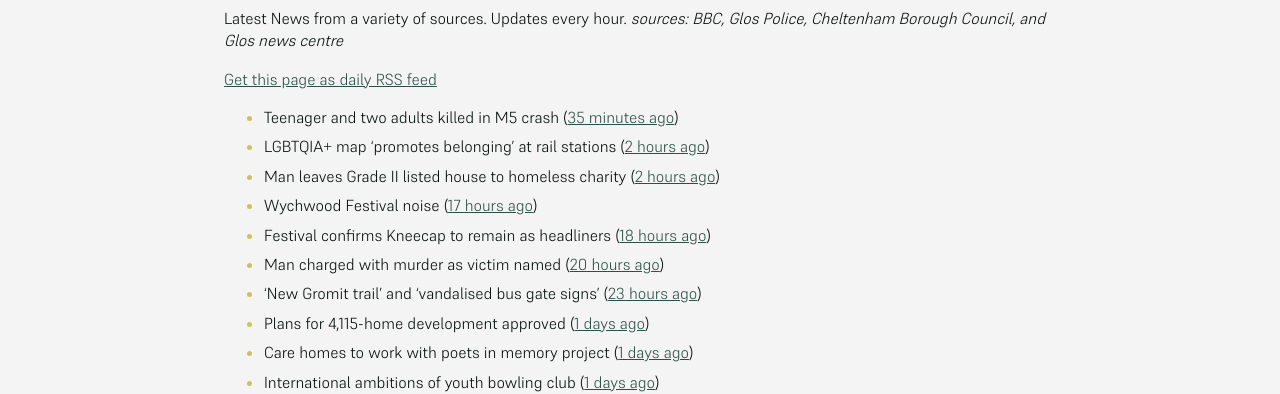
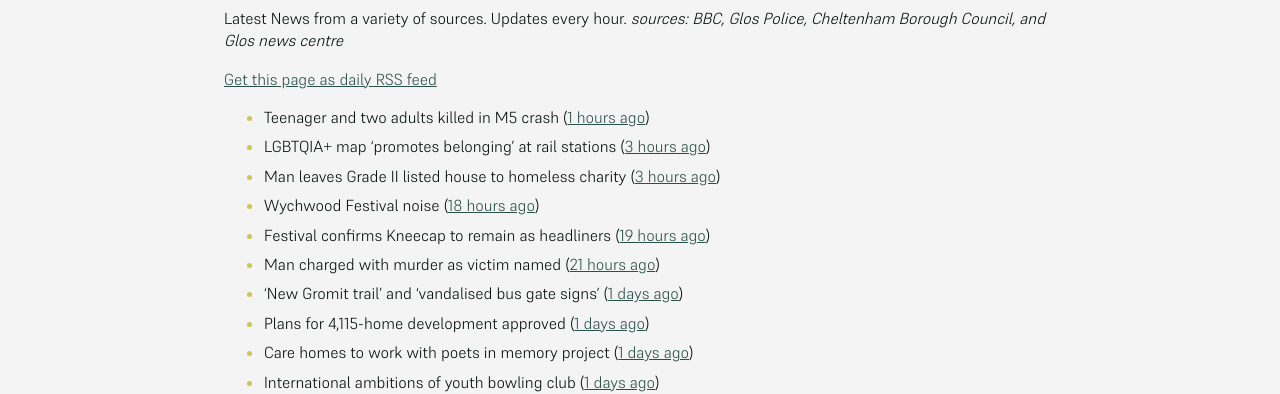
Before and after one commit to mat-0/cheltenham-open-data, a Jekyll site: the page built from _pages/news.md, in a window 1280 px wide. Shown: the part 266-660 px from the top of the page. Built offline with Jekyll 4.4.1, drawn with Linux system fonts in a browser that asks for light colours.

Commit message:
Updated 2025-05-31 09:58:15

```diff
--- a/_pages/news.md
+++ b/_pages/news.md
@@ -12,13 +12,13 @@ _sources: BBC, Glos Police, Cheltenham Borough Council, and Glos news centre_
 [Get this page as daily RSS feed](/daily.rss)
 
 <!-- news_marker starts -->
-- Teenager and two adults killed in M5 crash ([35 minutes ago](https://www.bbc.com/news/articles/czxy3n361pgo))
-- LGBTQIA+ map 'promotes belonging' at rail stations ([2 hours ago](https://www.bbc.com/news/articles/cy5eq6w3k34o))
-- Man leaves Grade II listed house to homeless charity ([2 hours ago](https://www.bbc.com/news/articles/c1deelp3dxzo))
-- Wychwood Festival noise ([17 hours ago](https://www.cheltenham.gov.uk/news/article/3016/wychwood_festival_noise))
-- Festival confirms Kneecap to remain as headliners ([18 hours ago](https://www.bbc.com/news/articles/clyg54e88jmo))
-- Man charged with murder as victim named ([20 hours ago](https://www.bbc.com/news/articles/ce80685p13no))
-- 'New Gromit trail' and 'vandalised bus gate signs' ([23 hours ago](https://www.bbc.com/news/articles/cpd46d4ndxdo))
+- Teenager and two adults killed in M5 crash ([1 hours ago](https://www.bbc.com/news/articles/czxy3n361pgo))
+- LGBTQIA+ map 'promotes belonging' at rail stations ([3 hours ago](https://www.bbc.com/news/articles/cy5eq6w3k34o))
+- Man leaves Grade II listed house to homeless charity ([3 hours ago](https://www.bbc.com/news/articles/c1deelp3dxzo))
+- Wychwood Festival noise ([18 hours ago](https://www.cheltenham.gov.uk/news/article/3016/wychwood_festival_noise))
+- Festival confirms Kneecap to remain as headliners ([19 hours ago](https://www.bbc.com/news/articles/clyg54e88jmo))
+- Man charged with murder as victim named ([21 hours ago](https://www.bbc.com/news/articles/ce80685p13no))
+- 'New Gromit trail' and 'vandalised bus gate signs' ([1 days ago](https://www.bbc.com/news/articles/cpd46d4ndxdo))
 - Plans for 4,115-home development approved ([1 days ago](https://www.bbc.com/news/articles/c8xgd99grk5o))
 - Care homes to work with poets in memory project ([1 days ago](https://www.bbc.com/news/articles/ceqgg39e97zo))
 - International ambitions of youth bowling club ([1 days ago](https://www.bbc.com/news/articles/c628gye549qo))
```
Also changed, not shown: _data/flood.json (+5 -27 lines), _pages/fix-my-street.md (+3 -3 lines), index.md (+5 -5 lines).
